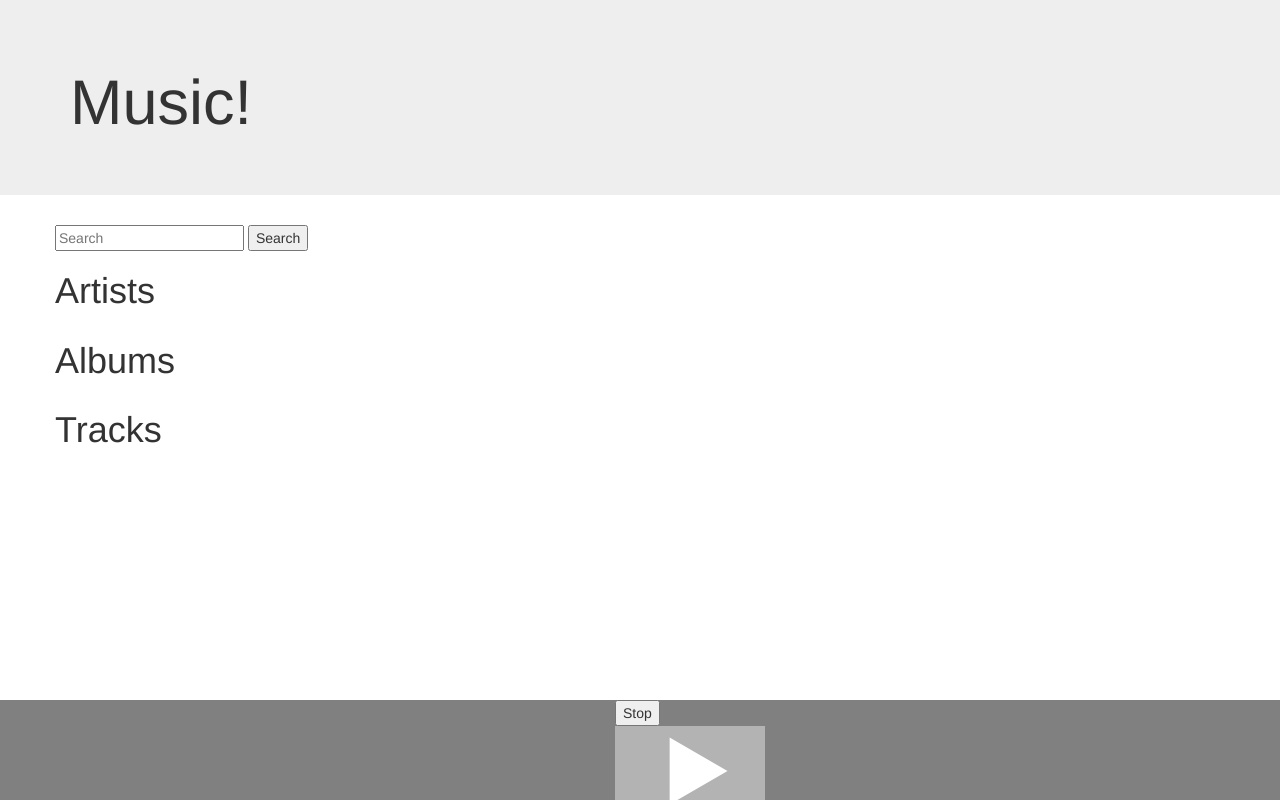
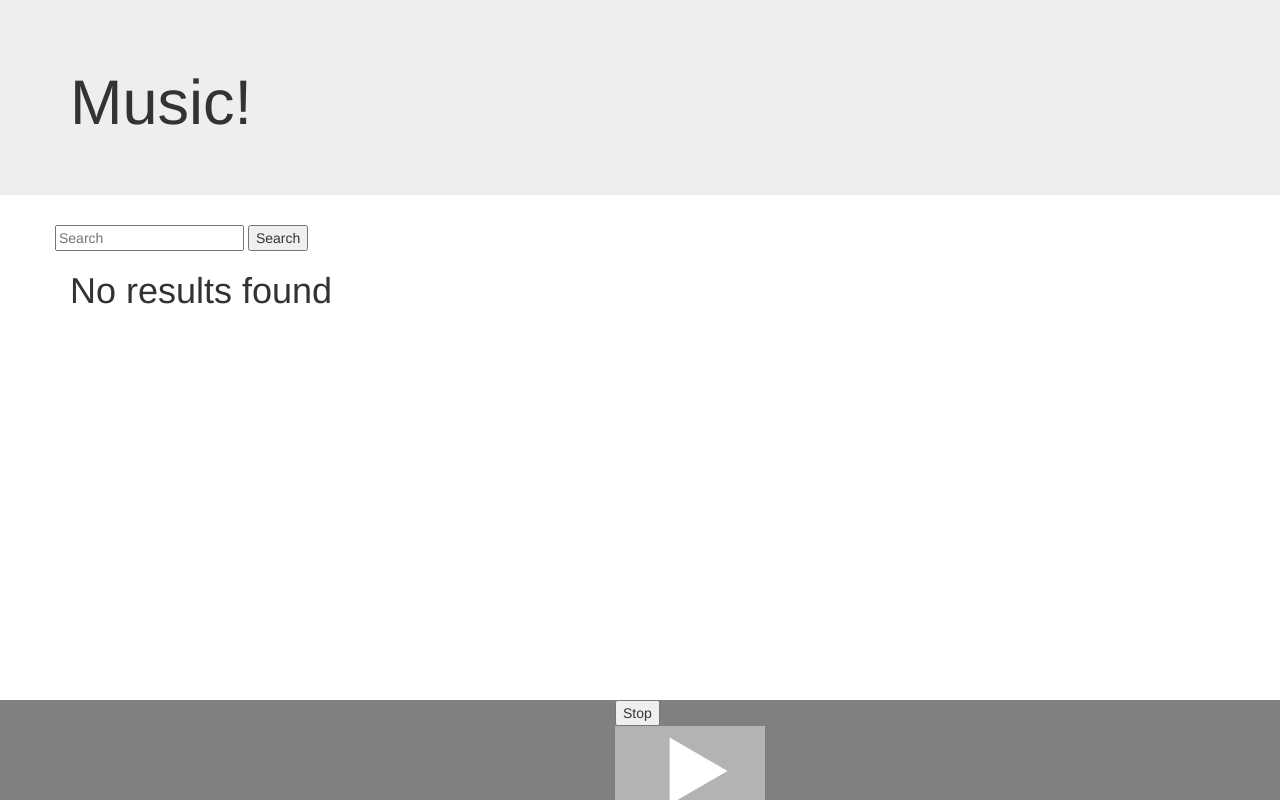
Before and after one commit to simonjduff/rattle-media, a website: page static/index.html in a window 1280 px wide. Drawn offline with nearby package versions, Linux system fonts and the light colour scheme; some packages are replaced by stand-ins of ours; no server answers.

Commit message:
show and hide titles based on search results

```diff
--- a/static/partials/albums.html
+++ b/static/partials/albums.html
@@ -1,4 +1,4 @@
-<div class="row">
+<div class="row" ng-show="searchResults.album_hits">
     <h1>Albums</h1>
     <div class="col-md-4 albumListing" ng-repeat="album in searchResults.album_hits" ng-click="playAlbum(album.album.albumId)">
         <img class="albumArtwork" src="{{album.album.albumArtRef}}" alt="Artwork for album {{album.album.name}}" title="{{album.album.name}}" />
--- a/static/partials/artists.html
+++ b/static/partials/artists.html
@@ -1,4 +1,4 @@
-<div class="row">
+<div class="row" ng-show="searchResults.artist_hits">
     <h1>Artists</h1>
     <div class="col-md-4 artistListing" ng-repeat="artist in searchResults.artist_hits">
         <img class="artistArtwork" src="{{artist.artist.artistArtRef}}" alt="Artwork for artist {{artist.artist.name}}" title="{{artist.artist.name}}" />
--- a/static/partials/music.html
+++ b/static/partials/music.html
@@ -13,11 +13,11 @@
     <div rattle-artists></div>
     <div rattle-albums></div>
     <div rattle-tracks></div>
+    <h1 ng-show="(!searchResults.artist_hits && !searchResults.album_hits && !searchResults.song_hits)">No results found</h1>
 </div>
 <div class="player">
     <div class="playerControls">
         <input type="button" value="Stop" ng-click="stopPlaying()" />
-<!--        <input type="button" value="Play/Pause" ng-click="togglePlayback()" />-->
         <div class="playButton" ng-click="togglePlayback()"></div>
     </div>
 </div>
--- a/static/partials/tracks.html
+++ b/static/partials/tracks.html
@@ -1,4 +1,4 @@
-<div class="row">
+<div class="row" ng-show="searchResults.song_hits">
     <h1>Tracks</h1>
     <div class="col-md-4 trackListing" ng-repeat="track in searchResults.song_hits">
         <img class="trackArtwork" src="{{track.track.albumArtRef[0].url}}" alt="Artwork for track {{track.track.title}}" title="{{track.track.title}}" />
```
